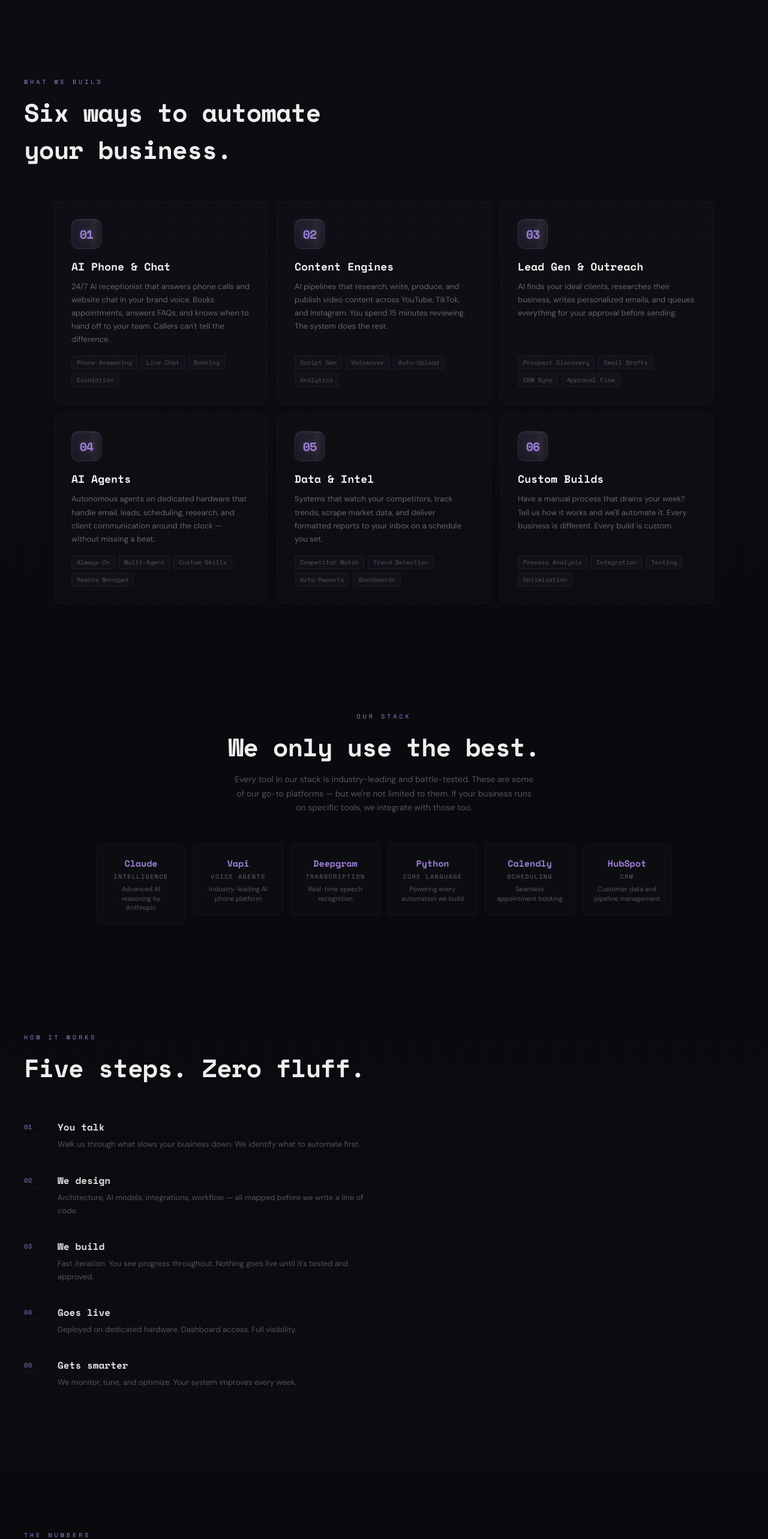
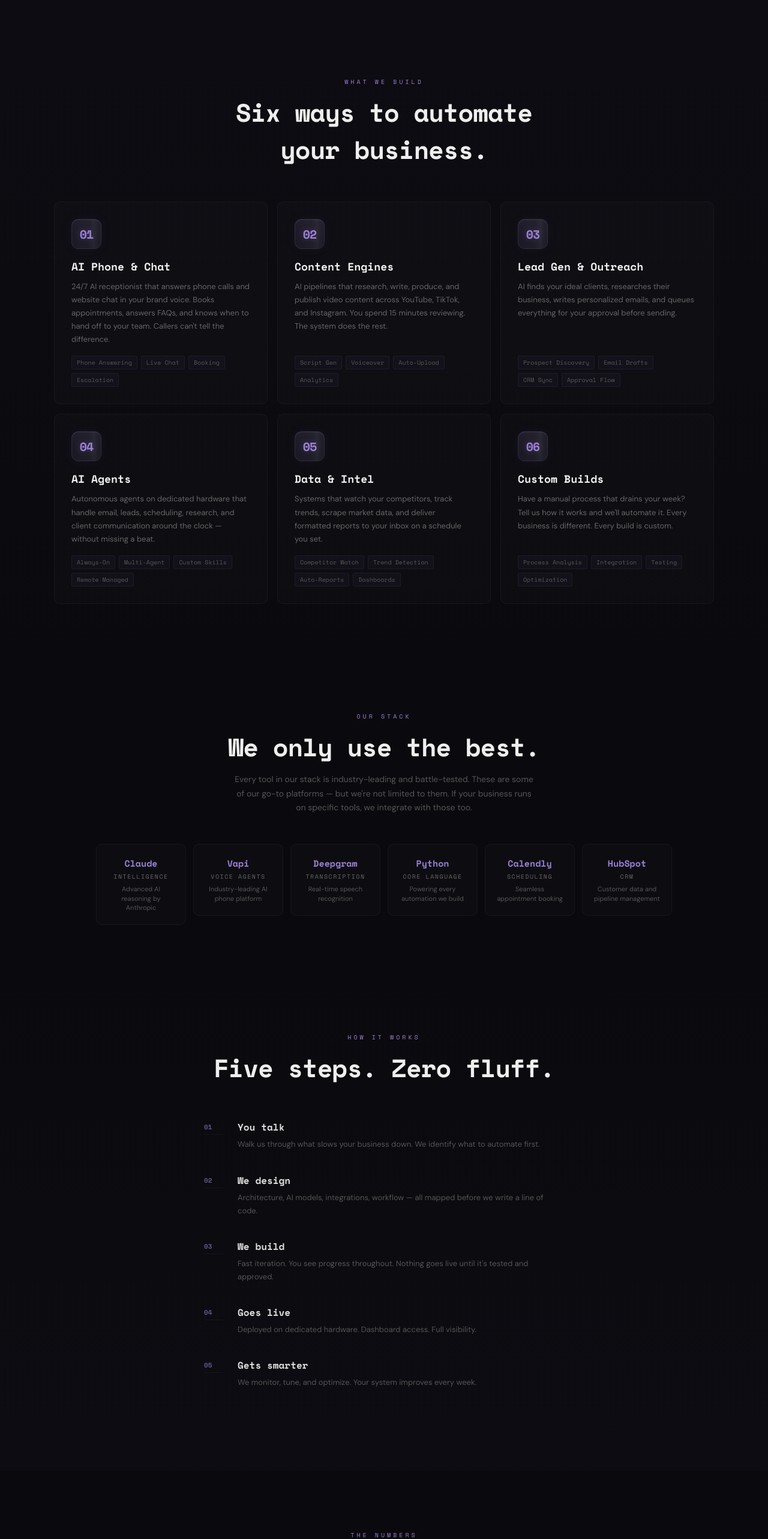
Before and after one commit to Droogan99/droogan-website, a React (Vite) app: page / in a window 1280 px wide. Shown: the part 1000-3566 px from the top of the page at 60% size. Built offline with nearby package versions, Linux system fonts and the light colour scheme.

Commit message:
fix section centering

```diff
--- a/src/App.jsx
+++ b/src/App.jsx
@@ -213,7 +213,7 @@ function NumbersSection() {
 function ServicesSection() {
   return (
     <Section id="services" bg="linear-gradient(180deg, #0c0c12 0%, #0a0a0e 100%)">
-      <Reveal><div style={{ marginBottom: 56 }}><SectionLabel text="WHAT WE BUILD" /><SectionTitle>Six ways to automate<br />your business.</SectionTitle></div></Reveal>
+      <Reveal><div style={{ marginBottom: 56, maxWidth: 1100, margin: "0 auto 56px", textAlign: "center" }}><SectionLabel text="WHAT WE BUILD" /><SectionTitle>Six ways to automate<br />your business.</SectionTitle></div></Reveal>
       <div style={{ display: "grid", gridTemplateColumns: "repeat(auto-fit, minmax(320px, 1fr))", gap: 16, maxWidth: 1100, margin: "0 auto" }}>
         {SERVICES.map((s, i) => {
           const [h, setH] = useState(false);
@@ -266,8 +266,8 @@ function TrustSection() {
 function ProcessSection() {
   return (
     <Section id="process" bg="linear-gradient(180deg, #0a0a0e 0%, #0c0c12 100%)">
-      <Reveal><div style={{ marginBottom: 56 }}><SectionLabel text="HOW IT WORKS" /><SectionTitle>Five steps. Zero fluff.</SectionTitle></div></Reveal>
-      <div style={{ maxWidth: 600 }}>
+      <Reveal><div style={{ marginBottom: 56, maxWidth: 600, margin: "0 auto 56px", textAlign: "center" }}><SectionLabel text="HOW IT WORKS" /><SectionTitle>Five steps. Zero fluff.</SectionTitle></div></Reveal>
+      <div style={{ maxWidth: 600, margin: "0 auto" }}>
         {PROCESS.map((p, i) => (
           <Reveal key={i} delay={i * 0.08}>
             <div style={{ display: "flex", gap: 24, marginBottom: 36, alignItems: "flex-start" }}>
@@ -290,9 +290,9 @@ function ProcessSection() {
 function ComparisonSection() {
   return (
     <Section id="compare" bg="#0a0a0e">
-      <Reveal><div style={{ marginBottom: 48 }}><SectionLabel text="THE NUMBERS" /><SectionTitle>What it costs vs. what<br />it replaces.</SectionTitle></div></Reveal>
+      <Reveal><div style={{ marginBottom: 48, maxWidth: 700, margin: "0 auto 48px", textAlign: "center" }}><SectionLabel text="THE NUMBERS" /><SectionTitle>What it costs vs. what<br />it replaces.</SectionTitle></div></Reveal>
       <Reveal delay={0.1}>
-        <div style={{ maxWidth: 700, overflowX: "auto" }}>
+        <div style={{ maxWidth: 700, margin: "0 auto", overflowX: "auto" }}>
           <table style={{ width: "100%", borderCollapse: "collapse", fontFamily: "'DM Sans', sans-serif" }}>
             <thead>
               <tr>
@@ -323,8 +323,8 @@ function ComparisonSection() {
 function AboutSection() {
   return (
     <Section id="about" bg="linear-gradient(180deg, #0a0a0e 0%, #0c0c12 100%)">
-      <div style={{ maxWidth: 640 }}>
-        <Reveal><SectionLabel text="ABOUT" /><SectionTitle>Why Droogan AI.</SectionTitle></Reveal>
+      <div style={{ maxWidth: 640, margin: "0 auto" }}>
+        <Reveal><div style={{ textAlign: "center" }}><SectionLabel text="ABOUT" /><SectionTitle>Why Droogan AI.</SectionTitle></div></Reveal>
         <Reveal delay={0.1}>
           <div style={{ padding: 32, borderRadius: 10, border: `1px solid ${PD}0.08)`, background: `${PD}0.02)`, marginTop: 32 }}>
             <p style={{ fontSize: 14, color: "#888", lineHeight: 1.8, fontFamily: "'DM Sans', sans-serif", marginBottom: 16 }}>
@@ -350,8 +350,8 @@ function FAQSection() {
   const [open, setOpen] = useState(null);
   return (
     <Section id="faq" bg="#0a0a0e">
-      <Reveal><div style={{ marginBottom: 48 }}><SectionLabel text="QUESTIONS" /><SectionTitle>Frequently asked.</SectionTitle></div></Reveal>
-      <div style={{ maxWidth: 640 }}>
+      <Reveal><div style={{ marginBottom: 48, maxWidth: 640, margin: "0 auto 48px", textAlign: "center" }}><SectionLabel text="QUESTIONS" /><SectionTitle>Frequently asked.</SectionTitle></div></Reveal>
+      <div style={{ maxWidth: 640, margin: "0 auto" }}>
         {FAQS.map((f, i) => (
           <Reveal key={i} delay={i * 0.05}>
             <div onClick={() => setOpen(open === i ? null : i)} style={{ borderBottom: "1px solid rgba(255,255,255,0.04)", cursor: "pointer", padding: "20px 0" }}>
@@ -507,8 +507,8 @@ function ApplicationForm() {
 function ContactSection() {
   return (
     <Section id="contact" bg="#0a0a0e" pad="80px 40px">
-      <Reveal><div style={{ marginBottom: 48 }}><SectionLabel text="GET IN TOUCH" /><SectionTitle>Talk to us. Or our AI.</SectionTitle></div></Reveal>
-      <div style={{ display: "grid", gridTemplateColumns: "repeat(auto-fit, minmax(280px, 1fr))", gap: 24, maxWidth: 800 }}>
+      <Reveal><div style={{ marginBottom: 48, maxWidth: 800, margin: "0 auto 48px", textAlign: "center" }}><SectionLabel text="GET IN TOUCH" /><SectionTitle>Talk to us. Or our AI.</SectionTitle></div></Reveal>
+      <div style={{ display: "grid", gridTemplateColumns: "repeat(auto-fit, minmax(280px, 1fr))", gap: 24, maxWidth: 800, margin: "0 auto" }}>
         <Reveal delay={0.1}>
           <div style={{ padding: 28, borderRadius: 10, border: `1px solid ${PD}0.08)`, background: `${PD}0.02)` }}>
             <div style={{ fontSize: 13, color: PURPLE, fontWeight: 700, fontFamily: "'Space Mono', monospace", marginBottom: 16, letterSpacing: 1 }}>LIVE AI DEMO</div>
```
